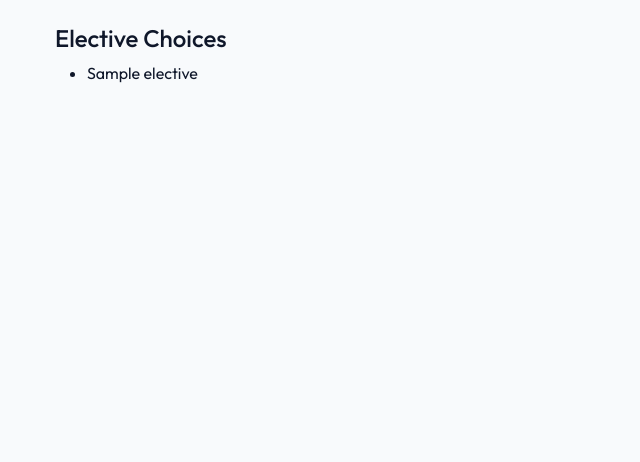
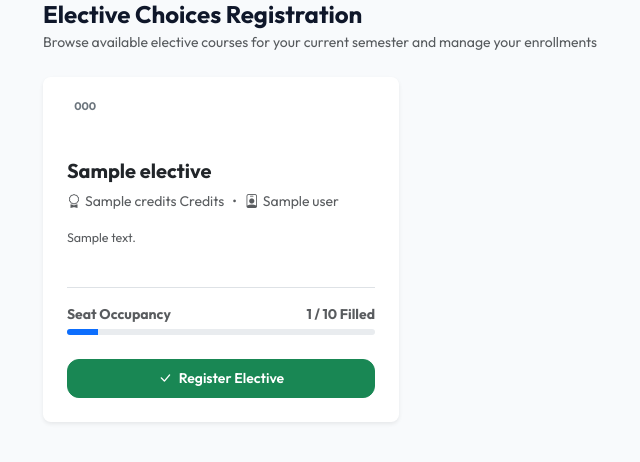
Before and after one commit to ayushongith/vgu-student-management-system, a Django app: template templates/subjects/electives_list.html in a window 1280 px wide. Shown: the top 462 px of the page, without its empty margins (39-679 px from the left). Run offline with Django 5.2, Linux system fonts and the light colour scheme; the template is opened without the code that fills it: most values are stand-ins (such as "Sample title", 1, 10 or a date in 2020); one stand-in notice (Sample message) is shown; some libraries are stand-ins or nearby versions.

Commit message:
Level 3: Design the elective registration cards layout and add student sidebar choices link

```diff
--- a/templates/base/sidebar.html
+++ b/templates/base/sidebar.html
@@ -165,6 +165,11 @@
                 <i class="bi bi-cash-coin"></i> <span>Fees</span>
             </a>
         </li>
+        <li class="nav-item {% if request.resolver_match.url_name == 'electives_list' %}active{% endif %}">
+            <a class="nav-link" href="{% url 'electives_list' %}">
+                <i class="bi bi-journals"></i> <span>Elective Choices</span>
+            </a>
+        </li>
         <li class="nav-item {% if request.resolver_match.url_name == 'forum_list' or request.resolver_match.url_name == 'subject_threads' or request.resolver_match.url_name == 'thread_detail' or request.resolver_match.url_name == 'create_thread' %}active{% endif %}">
             <a class="nav-link" href="{% url 'forum_list' %}">
                 <i class="bi bi-chat-left-quote"></i> <span>Discussion Forums</span>
--- a/templates/subjects/electives_list.html
+++ b/templates/subjects/electives_list.html
@@ -1,12 +1,98 @@
 {% extends 'base/base.html' %}
-{% block title %}Elective Choices{% endblock %}
+{% block title %}Elective Choice Registration{% endblock %}
 {% block content %}
-<div class="container mt-4">
-    <h4>Elective Choices</h4>
-    <ul>
+
+<div class="d-flex justify-content-between align-items-center mb-4 animate-fade-in" style="animation-delay: 0.05s;">
+    <div>
+        <h4 class="fw-bold m-0">Elective Choices Registration</h4>
+        <small class="text-muted">Browse available elective courses for your current semester and manage your enrollments</small>
+    </div>
+</div>
+
+{% if messages %}
+<div class="row animate-fade-in" style="animation-delay: 0.08s;">
+    <div class="col-12">
+        {% for message in messages %}
+        <div class="alert alert-{% if message.tags == 'error' %}danger{% else %}{{ message.tags }}{% endif %} alert-dismissible fade show" role="alert">
+            <i class="bi {% if message.tags == 'error' %}bi-exclamation-triangle-fill{% else %}bi-check-circle-fill{% endif %} me-2"></i>
+            {{ message }}
+            <button type="button" class="btn-close" data-bs-dismiss="alert" aria-label="Close"></button>
+        </div>
+        {% endfor %}
+    </div>
+</div>
+{% endif %}
+
+<div class="row g-4 animate-fade-in" style="animation-delay: 0.12s;">
     {% for elective in electives %}
-        <li>{{ elective.name }}</li>
+    <div class="col-md-6 col-lg-4">
+        <div class="card border-0 shadow-sm rounded-3 h-100 hover-shadow transition">
+            <!-- Header -->
+            <div class="card-header bg-light border-0 py-3 d-flex justify-content-between align-items-center">
+                <span class="badge bg-secondary-light text-secondary fw-bold" style="font-size: 11px;">{{ elective.code }}</span>
+                {% if elective.id in enrolled_ids %}
+                <span class="badge bg-success-light text-success fw-bold px-2 py-1"><i class="bi bi-patch-check-fill me-1"></i>Enrolled</span>
+                {% endif %}
+            </div>
+
+            <!-- Body -->
+            <div class="card-body p-4 d-flex flex-column">
+                <h5 class="fw-bold text-dark mb-2">{{ elective.name }}</h5>
+
+                <div class="mb-3 d-flex flex-wrap gap-2 text-muted small">
+                    <span><i class="bi bi-award me-1"></i>{{ elective.credits }} Credits</span>
+                    <span>•</span>
+                    <span><i class="bi bi-person-badge me-1"></i>{% if elective.teacher %}{{ elective.teacher.user.get_full_name }}{% else %}Staff{% endif %}</span>
+                </div>
+
+                <p class="text-muted small flex-grow-1" style="line-height: 1.5; font-size: 12.5px;">
+                    {{ elective.description|default:"No syllabus description provided for this elective course." }}
+                </p>
+
+                <!-- Occupancy Metrics -->
+                <div class="mt-4 pt-3 border-top">
+                    <div class="d-flex justify-content-between text-muted small mb-1 fw-bold">
+                        <span>Seat Occupancy</span>
+                        <span>{{ elective.enrolled_count }} / {{ elective.max_capacity }} Filled</span>
+                    </div>
+
+                    {% with pct=elective.enrolled_count|stringformat:"d" %}
+                    <div class="progress rounded-pill mb-4" style="height: 6px;">
+                        <div class="progress-bar {% if elective.enrolled_count >= elective.max_capacity %}bg-danger{% elif elective.enrolled_count|add:elective.enrolled_count > elective.max_capacity %}bg-warning{% else %}bg-primary{% endif %}"
+                             role="progressbar"
+                             style="width: {% widthratio elective.enrolled_count elective.max_capacity 100 %}%">
+                        </div>
+                    </div>
+                    {% endwith %}
+
+                    <!-- Action Form -->
+                    <div class="text-end mt-auto">
+                        {% if elective.id in enrolled_ids %}
+                        <form method="post" action="{% url 'withdraw_elective' elective.id %}">
+                            {% csrf_token %}
+                            <button type="submit" class="btn btn-outline-danger btn-sm w-100 py-2"><i class="bi bi-x-circle me-1"></i> Withdraw Enrollment</button>
+                        </form>
+                        {% else %}
+                            {% if elective.enrolled_count >= elective.max_capacity %}
+                            <button class="btn btn-secondary btn-sm w-100 py-2" disabled><i class="bi bi-dash-circle me-1"></i> Elective Fully Booked</button>
+                            {% else %}
+                            <form method="post" action="{% url 'enroll_elective' elective.id %}">
+                                {% csrf_token %}
+                                <button type="submit" class="btn btn-success btn-sm w-100 py-2"><i class="bi bi-check-lg me-1"></i> Register Elective</button>
+                            </form>
+                            {% endif %}
+                        {% endif %}
+                    </div>
+                </div>
+            </div>
+        </div>
+    </div>
+    {% empty %}
+    <div class="col-12 text-center py-5 text-muted animate-fade-in" style="animation-delay: 0.15s;">
+        <i class="bi bi-journals fs-2 mb-2 d-block opacity-50"></i>
+        No active elective courses are offered for B.Tech CS, Semester 2.
+    </div>
     {% endfor %}
-    </ul>
 </div>
+
 {% endblock %}
```
Also changed, not shown: seed_db.py (+15 -3 lines).
